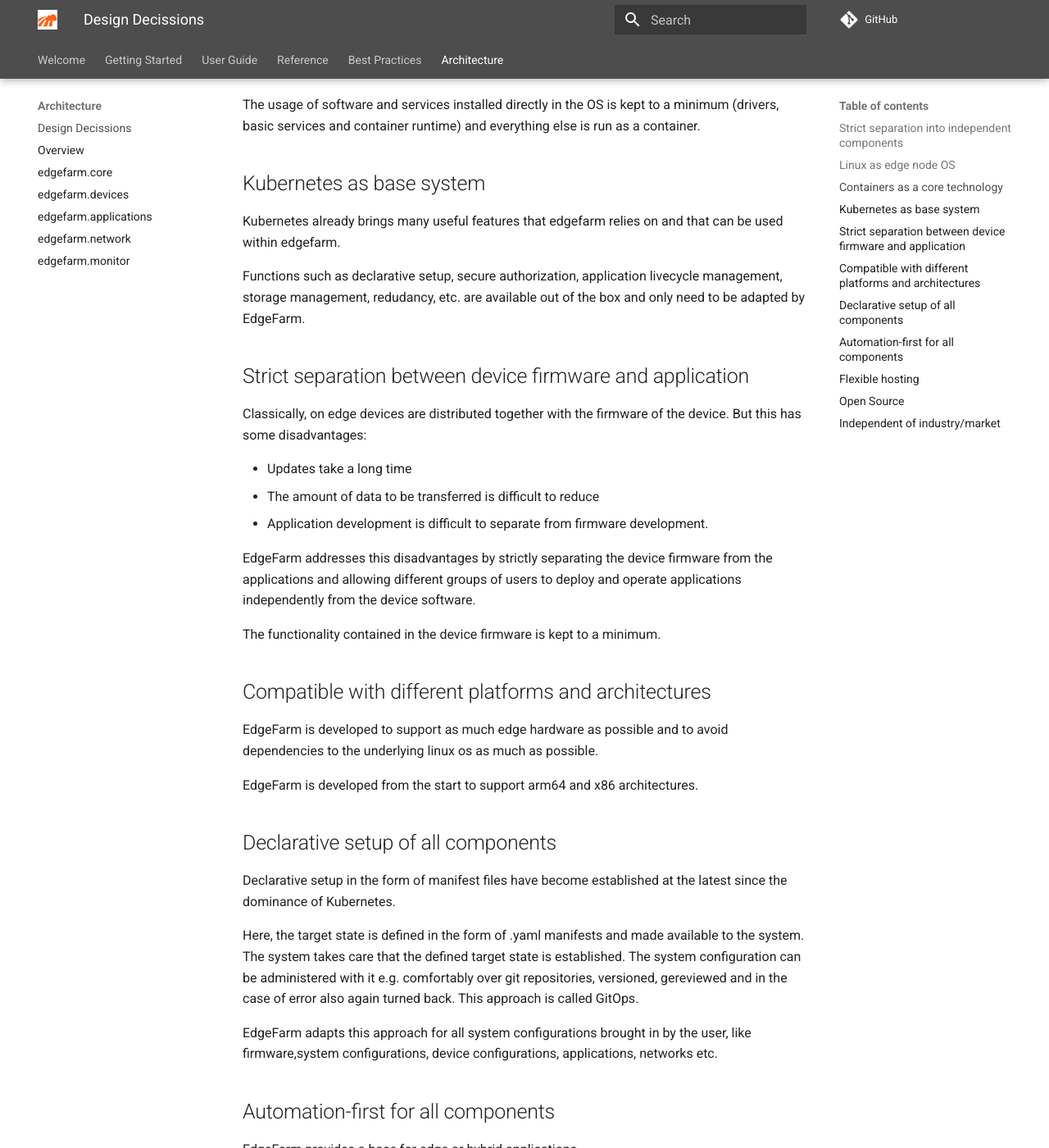
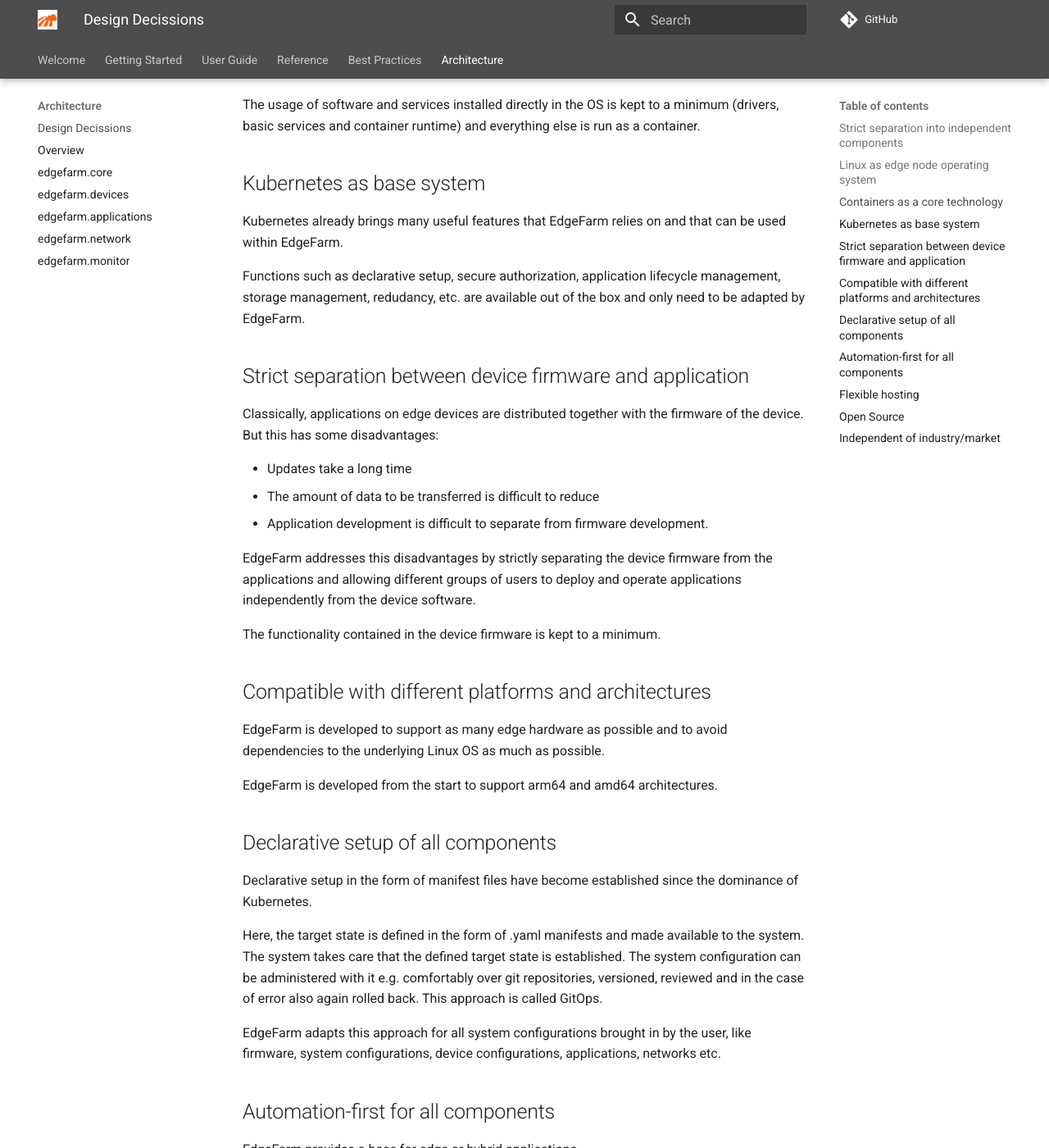
Before and after one commit to edgefarm/edgefarm, an MkDocs documentation site: the page built from docs/architecture/designdecissions.md, in a window 1280 px wide and 1400 px high, scrolled down 592 px. Shown: the whole window at 82% size. Built offline with MkDocs 1.6.1 and Material for MkDocs 9.7.7, drawn with Linux system fonts in a browser that asks for light colours; comment, search, counter and statistics services are not loaded; the version menu is left out; some of the changed text lies outside the part shown.

Commit message:
docs: review

```diff
--- a/docs/architecture/designdecissions.md
+++ b/docs/architecture/designdecissions.md
@@ -2,30 +2,29 @@
 
 ## Strict separation into independent components
 
-Strict separation between management of the edge nodes (edgefarm.devices), management of the applications (edgefarm.appplications) and the delivery of the application data (edgefarm.network).
-These components can be used independently of each other and serve as a supplement to existing systems.
+There is a strict separation between management of the edge nodes (edgefarm.devices), management of the applications (edgefarm.appplications) and the delivery of the application data (edgefarm.network).
+These components can be used independently and serve as a supplement to existing systems.
 
-## Linux as edge node OS
+## Linux as edge node operating system
 
-Linux has become the standard for more complex device software in recent years.
-software. Furthermore, Linux has the largest embedded hardware support,
-driver support and the most complete open source software stack.
+In recent years, Linux has become the standard for more complex devices.
+Furthermore, Linux has the largest embedded hardware support, driver support and the most complete open source software stack.
 
 ## Containers as a core technology
 
-In pure cloud/data center scenarios, container technologies (such as docker) have been established and have displaced running software directly on the OS stack.
+In pure cloud/data center scenarios, container technologies (such as docker) have been well established and have displaced running software directly on the OS stack.
 
 The usage of software and services installed directly in the OS is kept to a minimum (drivers, basic services and container runtime) and everything else is run as a container.
 
 ## Kubernetes as base system
 
-Kubernetes already brings many useful features that edgefarm relies on and that can be used within edgefarm.
+Kubernetes already brings many useful features that EdgeFarm relies on and that can be used within EdgeFarm.
 
-Functions such as declarative setup, secure authorization, application livecycle management, storage management, redudancy, etc. are available out of the box and only need to be adapted by EdgeFarm.
+Functions such as declarative setup, secure authorization, application lifecycle management, storage management, redudancy, etc. are available out of the box and only need to be adapted by EdgeFarm.
 
 ## Strict separation between device firmware and application
 
-Classically, on edge devices are distributed together with the firmware of the device. But this has some disadvantages:
+Classically, applications on edge devices are distributed together with the firmware of the device. But this has some disadvantages:
 
 * Updates take a long time
 * The amount of data to be transferred is difficult to reduce
@@ -37,23 +36,23 @@
 
 ## Compatible with different platforms and architectures
 
-EdgeFarm is developed to support as much edge hardware as possible and to avoid dependencies to the underlying linux os as much as possible.
+EdgeFarm is developed to support as many edge hardware as possible and to avoid dependencies to the underlying Linux OS as much as possible.
 
-EdgeFarm is developed from the start to support arm64 and x86 architectures.
+EdgeFarm is developed from the start to support arm64 and amd64 architectures.
 
 ## Declarative setup of all components
 
-Declarative setup in the form of manifest files have become established at the latest since the dominance of Kubernetes.
+Declarative setup in the form of manifest files have become established since the dominance of Kubernetes.
 
-Here, the target state is defined in the form of .yaml manifests and made available to the system. The system takes care that the defined target state is established. The system configuration can be administered with it e.g. comfortably over git repositories, versioned, gereviewed and in the case of error also again turned back. This approach is called GitOps.
+Here, the target state is defined in the form of .yaml manifests and made available to the system. The system takes care that the defined target state is established. The system configuration can be administered with it e.g. comfortably over git repositories, versioned, reviewed and in the case of error also again rolled back. This approach is called GitOps.
 
-EdgeFarm adapts this approach for all system configurations brought in by the user, like firmware,system configurations, device configurations, applications, networks etc.
+EdgeFarm adapts this approach for all system configurations brought in by the user, like firmware, system configurations, device configurations, applications, networks etc.
 
 ## Automation-first for all components
 
 EdgeFarm provides a base for edge or hybrid applications.
 
-However, the added value of such an application is usually created outside of EdgeFarm by other application systems that use the derived data to realize e.g. a desktop application for end users.
+However, the added value of such an application is usually created outside of EdgeFarm by other application systems that use the derived data to implement e.g. a desktop application for end users.
 
 Accordingly, it is important that EdgeFarm can be easily and fully integrated into external development and delivery processes by making all functions available via APIs and offering them secured to these systems.
 
```
Also changed, not shown: other parts of docs/architecture/designdecissions.md (+1 -1 lines), docs/architecture/edgefarm.applications.md (+2 -2 lines), docs/architecture/edgefarm.core.md (+4 -4 lines), docs/architecture/edgefarm.monitor.md (+4 -4 lines), docs/architecture/edgefarm.network.md (+1 -1 lines), docs/architecture/overview.md (+2 -2 lines).
